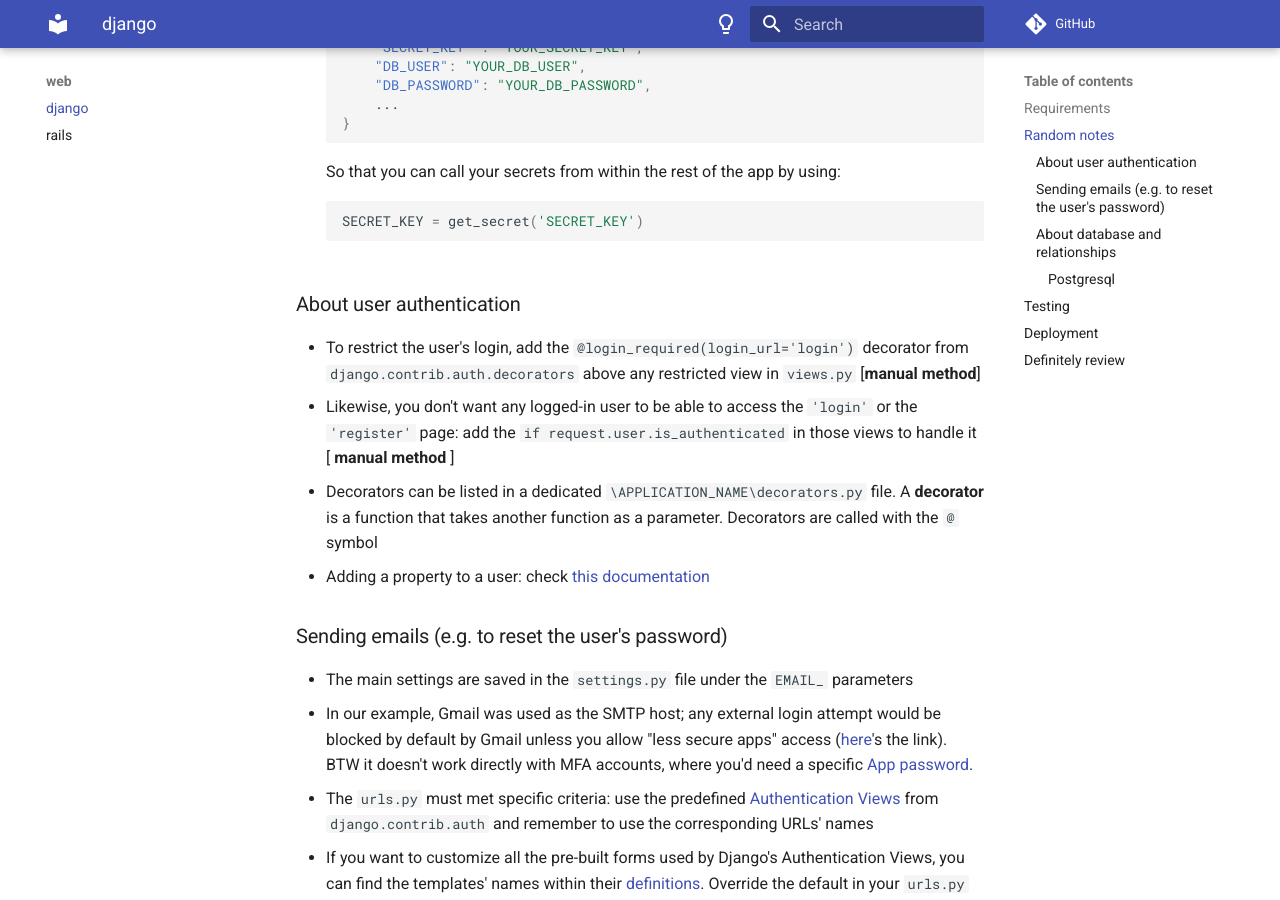
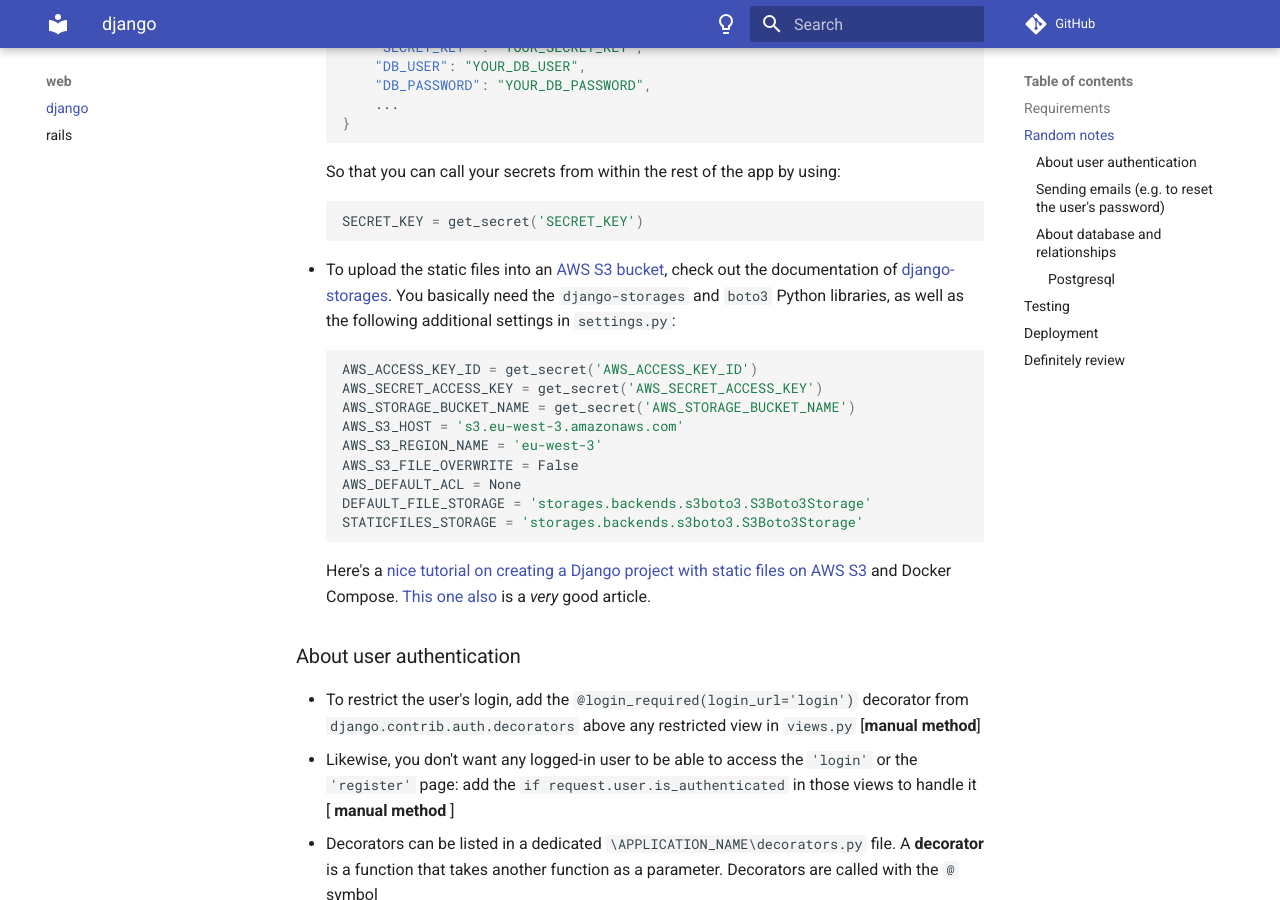
Before and after one commit to sannae/the-notebook, an MkDocs documentation site: the page built from docs/web/django.md, in a window 1280 px wide and 900 px high, scrolled down 3401 px. Built offline with MkDocs 1.6.1 and Material for MkDocs 9.7.7, drawn with Linux system fonts in a browser that asks for light colours; emoji names are drawn with the system emoji font; comment, search, counter and statistics services are not loaded.

Commit message:
Added notes about S3 on Aws

````diff
--- a/docs/cloud/aws.md
+++ b/docs/cloud/aws.md
@@ -12,3 +12,43 @@
 * Open and save SSH VSCode workspace
 * Forward used ports (`Rails` uses port 3000): `ssh -L 3000:localhost:3000 USER@REMOTE-HOSTNAME`
 * Ready to go! :star_struck:
+
+## S3
+
+### Connect your web project with an S3 bucket
+
+* Create your S3 bucket on aws.amazon.com
+* In Properties > Permissions > CORS (Cross-Origin Resource Sharing) Configuration, add
+```xml
+<?xml version="1.0" encoding="UTF-8"?>
+<CORSConfiguration xmlns="http://s3.amazonaws.com/doc/2006-03-01/">
+<CORSRule>
+    <AllowedOrigin>*</AllowedOrigin>
+    <AllowedMethod>GET</AllowedMethod>
+    <AllowedMethod>POST</AllowedMethod>
+    <AllowedMethod>PUT</AllowedMethod>
+    <AllowHeader>*</AllowHeader>
+</CORSRule>
+</CORSConfiguration>
+```
+Or, in JSON format
+```json
+[
+    {
+        "AllowedOrigins": [
+            "*"
+        ],
+        "AllowedMethods": [
+            "GET",
+            "POST",
+            "PUT"
+        ],
+        "AllowedHeaders": [
+                "*"
+        ],
+    }
+]
+```
+* Go to `IAM > Users` and create a new user selecting `Programmatic Access Type`
+* To the same user, in `Set Permissions`, select `Attach existing policies direcly` and choose `AmazonS3FullAccess`
+* This will create a special **Access key ID** and **Secret Access Key** that you can copy and paste in your secrets management function
--- a/docs/web/django.md
+++ b/docs/web/django.md
@@ -110,6 +110,19 @@
 ```python
 SECRET_KEY = get_secret('SECRET_KEY')
 ```
+* To upload the static files into an [AWS S3 bucket](./../cloud/aws.md), check out the documentation of [django-storages](https://django-storages.readthedocs.io/en/latest/). You basically need the `django-storages` and `boto3` Python libraries, as well as the following additional settings in `settings.py`:
+```python
+AWS_ACCESS_KEY_ID = get_secret('AWS_ACCESS_KEY_ID')
+AWS_SECRET_ACCESS_KEY = get_secret('AWS_SECRET_ACCESS_KEY')
+AWS_STORAGE_BUCKET_NAME = get_secret('AWS_STORAGE_BUCKET_NAME')
+AWS_S3_HOST = 's3.eu-west-3.amazonaws.com'
+AWS_S3_REGION_NAME = 'eu-west-3'
+AWS_S3_FILE_OVERWRITE = False
+AWS_DEFAULT_ACL = None
+DEFAULT_FILE_STORAGE = 'storages.backends.s3boto3.S3Boto3Storage'
+STATICFILES_STORAGE = 'storages.backends.s3boto3.S3Boto3Storage'
+```
+Here's a [nice tutorial on creating a Django project with static files on AWS S3](https://testdriven.io/blog/storing-django-static-and-media-files-on-amazon-s3/) and Docker Compose. [This one also](https://www.caktusgroup.com/blog/2014/11/10/Using-Amazon-S3-to-store-your-Django-sites-static-and-media-files/#s3-bucket-access) is a _very_ good article.
 
 ### About user authentication
 * To restrict the user's login, add the `@login_required(login_url='login')` decorator from `django.contrib.auth.decorators` above any restricted view in `views.py` [**manual method**]
````
